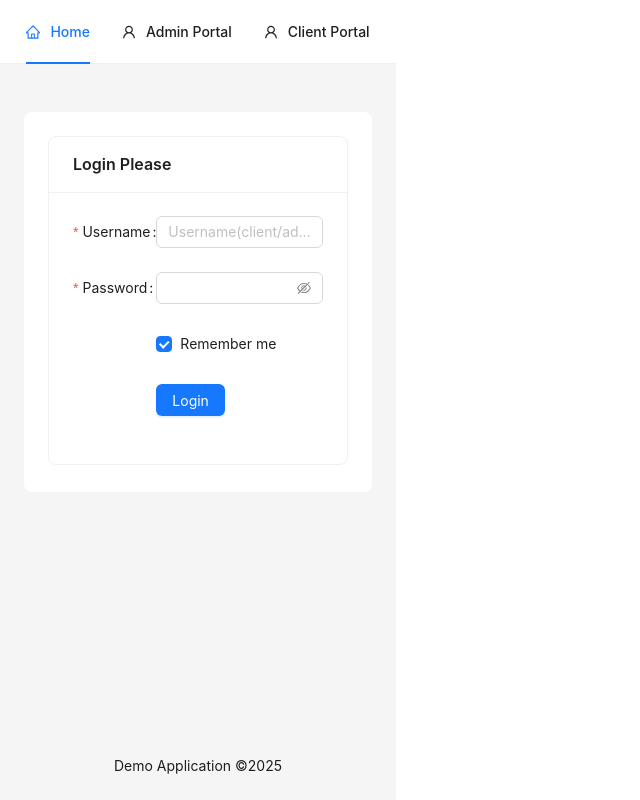
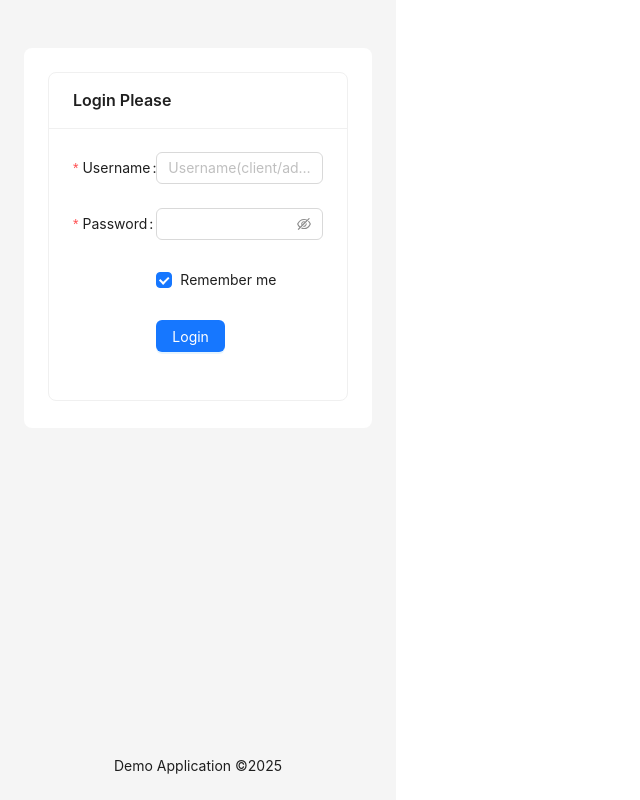
Before and after one commit to KatlehoMadaba/TypeScript_Practice, a React (Vite) app in the folder typescriptAnt/: page / in a window 1280 px wide. Shown: the whole page, without its empty margins (0-640 px from the left). Built offline with nearby package versions, Linux system fonts and the light colour scheme.

Commit message:
removed navigation links on the header

```diff
--- a/typescriptAnt/src/layouts/empty.tsx
+++ b/typescriptAnt/src/layouts/empty.tsx
@@ -1,8 +1,8 @@
-import { Layout, Menu, theme } from 'antd';
-import { Outlet, Link } from 'react-router-dom';
-import { HomeOutlined, UserOutlined } from '@ant-design/icons';
+import { Layout, theme } from 'antd';
+import { Outlet} from 'react-router-dom';
 
-const { Header, Content, Footer } = Layout;
+
+const { Content, Footer } = Layout;
 
 const EmptyLayout = () => {
   const {
@@ -11,30 +11,6 @@ const EmptyLayout = () => {
 
   return (
     <Layout style={{ minHeight: '100vh' }}>
-      <Header style={{ background: '#fff', padding: 0 }}>
-        <Menu
-          mode="horizontal"
-          defaultSelectedKeys={['1']}
-          style={{ justifyContent: 'center' }}
-          items={[
-            {
-              key: '1',
-              icon: <HomeOutlined />,
-              label: <Link to="/">Home</Link>,
-            },
-            {
-              key: '2',
-              icon: <UserOutlined />,
-              label: <Link to="/admin">Admin Portal</Link>,
-            },
-            {
-              key: '3',
-              icon: <UserOutlined />,
-              label: <Link to="/client">Client Portal</Link>,
-            },
-          ]}
-        />
-      </Header>
       <Content style={{ padding: '48px 24px' }}>
         <div
           style={{
```
